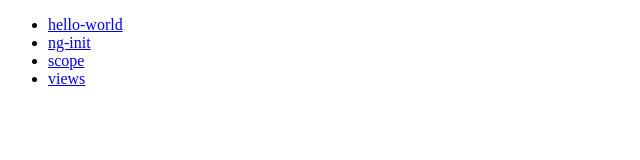
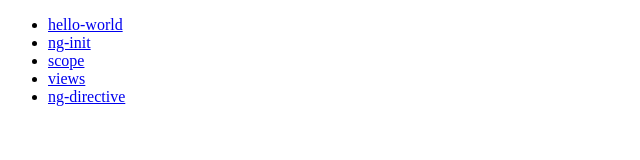
Before and after one commit to ng-snippets/ng-snippets.github.io, a plain HTML site: page index.html in a window 1280 px wide. Shown: the whole page, without its empty margins (0-640 px from the left). Drawn offline with Linux system fonts and the light colour scheme.

Commit message:
adding ng-directive

```diff
--- a/index.html
+++ b/index.html
@@ -10,6 +10,7 @@
       <li><a href="./ng-init">ng-init</a></li>
       <li><a href="./scope">scope</a></li>
       <li><a href="./views">views</a></li>
+      <li><a href="./ng-directive">ng-directive</a></li>
     </ul>
 </body>
 </html>
```
